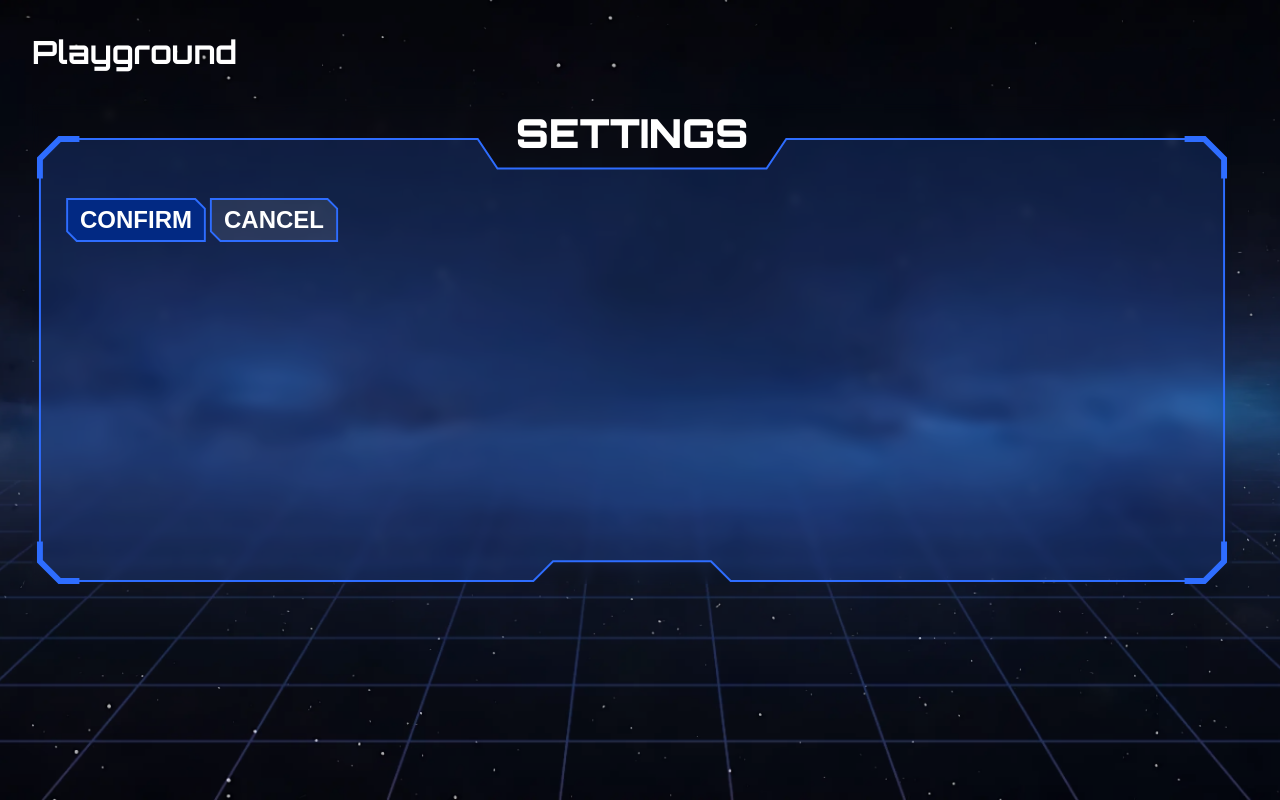
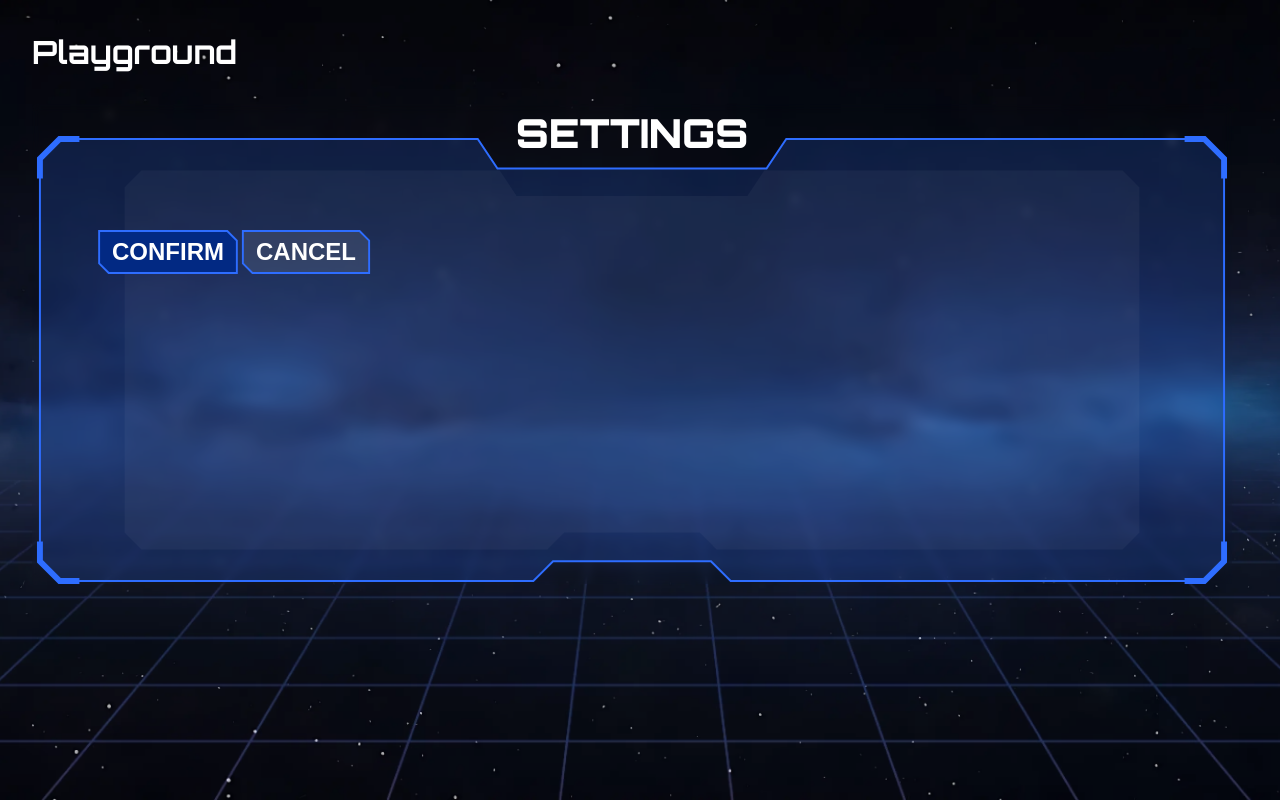
Before and after one commit to CodectiveOrg/snake-frontend, a React (Vite) app: page /playground in a window 1280 px wide. Built offline with nearby package versions, Linux system fonts and the light colour scheme; a web font is replaced by a local one.

Commit message:
Add Shade to Pane (#15)

```diff
--- a/src/components/button/components/button-frame/button-frame.component.tsx
+++ b/src/components/button/components/button-frame/button-frame.component.tsx
@@ -2,7 +2,7 @@ import type { ReactNode, SVGProps } from "react";
 
 import clsx from "clsx";
 
-import { useResizeObserver } from "@/hooks/use-resize-observer.ts";
+import { useResizeObserverHook } from "@/hooks/use-resize-observer.hook.ts";
 
 import styles from "./button-frame.module.css";
 
@@ -17,7 +17,7 @@ export default function ButtonFrameComponent({
   className,
   ...otherProps
 }: Props): ReactNode {
-  const { ref, width, height } = useResizeObserver<SVGSVGElement>();
+  const { ref, width, height } = useResizeObserverHook<SVGSVGElement>();
 
   const offset = 10;
 
--- a/src/components/canvas/components/canvas-frame/canvas-frame.component.tsx
+++ b/src/components/canvas/components/canvas-frame/canvas-frame.component.tsx
@@ -4,7 +4,7 @@ import clsx from "clsx";
 
 import { Size } from "@/configs/size.config.ts";
 
-import { useResizeObserver } from "@/hooks/use-resize-observer.ts";
+import { useResizeObserverHook } from "@/hooks/use-resize-observer.hook.ts";
 
 import styles from "./canvas-frame.module.css";
 
@@ -12,7 +12,7 @@ export default function CanvasFrameComponent({
   className,
   ...otherProps
 }: SVGProps<SVGSVGElement>): ReactNode {
-  const { ref, width, height } = useResizeObserver<SVGSVGElement>();
+  const { ref, width, height } = useResizeObserverHook<SVGSVGElement>();
 
   const offset = Size.CANVAS_CORNER_OFFSET;
   const strokeWidth = Size.CANVAS_CORNER_WIDTH;
--- a/src/components/pane/components/pane-frame/pane-frame.component.tsx
+++ b/src/components/pane/components/pane-frame/pane-frame.component.tsx
@@ -2,9 +2,7 @@ import type { ReactNode, SVGProps } from "react";
 
 import clsx from "clsx";
 
-import { Size } from "@/configs/size.config.ts";
-
-import { useResizeObserver } from "@/hooks/use-resize-observer.ts";
+import { usePaneCalculationHook } from "@/components/pane/hooks/use-pane-calculations.hooks.ts";
 
 import styles from "./pane-frame.module.css";
 
@@ -17,51 +15,45 @@ export default function PaneFrameComponent({
   className,
   ...otherProps
 }: Props): ReactNode {
-  const { ref, width, height } = useResizeObserver<SVGSVGElement>();
-
-  const titleOffset = Size.PANE_TITLE_OFFSET;
-  const footerOffset = Size.PANE_FOOTER_OFFSET;
-  const footerWidth = Size.PANE_FOOTER_WIDTH;
-  const cornerOffset = Size.PANE_CORNER_OFFSET;
-  const strokeWidth = Size.PANE_CORNER_WIDTH;
-  const titlePadding = Size.PANE_TITLE_PADDING;
-
-  titleWidth = Math.max(Size.PANE_MIN_TITLE_WIDTH, titleWidth);
-  const remainWidth = (width - titleWidth) / 2 - titlePadding;
-
-  const footerRemainWidth = (width - footerWidth) / 2;
+  const {
+    ref,
+    strokeWidth,
+    viewBox,
+    perimeterPath,
+    topLeftCornerPath,
+    bottomLeftCornerPath,
+    bottomRightCornerPath,
+    topRightCornerPath,
+  } = usePaneCalculationHook(titleWidth);
 
   return (
     <svg
       ref={ref}
       className={clsx(styles["pane-frame"], className)}
-      viewBox={`${-strokeWidth / 2} ${-strokeWidth / 2} ${width + strokeWidth} ${height + strokeWidth}`}
+      viewBox={viewBox}
       fill="none"
       xmlns="http://www.w3.org/2000/svg"
       {...otherProps}
     >
-      <path
-        className={styles.perimeter}
-        d={`M${cornerOffset} 0L0 ${cornerOffset}V${height - cornerOffset}L${cornerOffset} ${height}H${footerRemainWidth}L${footerRemainWidth + cornerOffset} ${height - footerOffset}H${width - footerRemainWidth - cornerOffset}L${width - footerRemainWidth} ${height}H${width - cornerOffset}L${width} ${height - cornerOffset}V${cornerOffset}L${width - cornerOffset} 0H${width - remainWidth}L${width - remainWidth - cornerOffset} ${titleOffset}H${remainWidth + cornerOffset}L${remainWidth} 0H${cornerOffset}Z`}
-      />
+      <path className={styles.perimeter} d={perimeterPath} />
       <path
         className={styles.corner}
-        d={`M${2 * cornerOffset} 0H${cornerOffset}L0 ${cornerOffset}V${2 * cornerOffset}`}
+        d={topLeftCornerPath}
         strokeWidth={strokeWidth}
       />
       <path
         className={styles.corner}
-        d={`M0 ${height - 2 * cornerOffset}V${height - cornerOffset}L${cornerOffset} ${height}H${2 * cornerOffset}`}
+        d={bottomLeftCornerPath}
         strokeWidth={strokeWidth}
       />
       <path
         className={styles.corner}
-        d={`M${width - 2 * cornerOffset} ${height}H${width - cornerOffset}L${width} ${height - cornerOffset}V${height - 2 * cornerOffset}`}
+        d={bottomRightCornerPath}
         strokeWidth={strokeWidth}
       />
       <path
         className={styles.corner}
-        d={`M${width} ${2 * cornerOffset}V${cornerOffset}L${width - cornerOffset} 0H${width - 2 * cornerOffset}`}
+        d={topRightCornerPath}
         strokeWidth={strokeWidth}
       />
     </svg>
--- /dev/null
+++ b/src/components/pane/components/pane-shade/pane-shade.component.tsx
@@ -0,0 +1,32 @@
+import type { ReactNode, SVGProps } from "react";
+
+import clsx from "clsx";
+
+import { usePaneCalculationHook } from "@/components/pane/hooks/use-pane-calculations.hooks.ts";
+
+import styles from "./pane-shade.module.css";
+
+type Props = SVGProps<SVGSVGElement> & {
+  titleWidth: number;
+};
+
+export default function PaneShadeComponent({
+  titleWidth,
+  className,
+  ...otherProps
+}: Props): ReactNode {
+  const { ref, viewBox, perimeterPath } = usePaneCalculationHook(titleWidth);
+
+  return (
+    <svg
+      ref={ref}
+      className={clsx(styles["pane-shade"], className)}
+      viewBox={viewBox}
+      fill="none"
+      xmlns="http://www.w3.org/2000/svg"
+      {...otherProps}
+    >
+      <path className={styles.perimeter} d={perimeterPath} />
+    </svg>
+  );
+}
--- /dev/null
+++ b/src/components/pane/components/pane-shade/pane-shade.module.css
@@ -0,0 +1,5 @@
+.pane-shade {
+  .perimeter {
+    fill: color-mix(in hsl, var(--color-on-surface) 4%, transparent);
+  }
+}
--- /dev/null
+++ b/src/components/pane/hooks/use-pane-calculations.hooks.ts
@@ -0,0 +1,52 @@
+import { type Ref } from "react";
+
+import { Size } from "@/configs/size.config.ts";
+
+import { useResizeObserverHook } from "@/hooks/use-resize-observer.hook.ts";
+
+type Result = {
+  ref: Ref<SVGSVGElement>;
+  strokeWidth: number;
+  viewBox: string;
+  perimeterPath: string;
+  topLeftCornerPath: string;
+  bottomLeftCornerPath: string;
+  bottomRightCornerPath: string;
+  topRightCornerPath: string;
+};
+
+export function usePaneCalculationHook(titleWidth: number): Result {
+  const { ref, width, height } = useResizeObserverHook<SVGSVGElement>();
+
+  const titleOffset = Size.PANE_TITLE_OFFSET;
+  const footerOffset = Size.PANE_FOOTER_OFFSET;
+  const footerWidth = Size.PANE_FOOTER_WIDTH;
+  const cornerOffset = Size.PANE_CORNER_OFFSET;
+  const strokeWidth = Size.PANE_CORNER_WIDTH;
+  const titlePadding = Size.PANE_TITLE_PADDING;
+
+  titleWidth = Math.max(Size.PANE_MIN_TITLE_WIDTH, titleWidth);
+  const remainWidth = (width - titleWidth) / 2 - titlePadding;
+
+  const footerRemainWidth = (width - footerWidth) / 2;
+
+  const viewBox = `${-strokeWidth / 2} ${-strokeWidth / 2} ${width + strokeWidth} ${height + strokeWidth}`;
+
+  const perimeterPath = `M${cornerOffset} 0L0 ${cornerOffset}V${height - cornerOffset}L${cornerOffset} ${height}H${footerRemainWidth}L${footerRemainWidth + cornerOffset} ${height - footerOffset}H${width - footerRemainWidth - cornerOffset}L${width - footerRemainWidth} ${height}H${width - cornerOffset}L${width} ${height - cornerOffset}V${cornerOffset}L${width - cornerOffset} 0H${width - remainWidth}L${width - remainWidth - cornerOffset} ${titleOffset}H${remainWidth + cornerOffset}L${remainWidth} 0H${cornerOffset}Z`;
+
+  const topLeftCornerPath = `M${2 * cornerOffset} 0H${cornerOffset}L0 ${cornerOffset}V${2 * cornerOffset}`;
+  const bottomLeftCornerPath = `M0 ${height - 2 * cornerOffset}V${height - cornerOffset}L${cornerOffset} ${height}H${2 * cornerOffset}`;
+  const bottomRightCornerPath = `M${width - 2 * cornerOffset} ${height}H${width - cornerOffset}L${width} ${height - cornerOffset}V${height - 2 * cornerOffset}`;
+  const topRightCornerPath = `M${width} ${2 * cornerOffset}V${cornerOffset}L${width - cornerOffset} 0H${width - 2 * cornerOffset}`;
+
+  return {
+    ref,
+    strokeWidth,
+    viewBox,
+    perimeterPath,
+    topLeftCornerPath,
+    bottomLeftCornerPath,
+    bottomRightCornerPath,
+    topRightCornerPath,
+  };
+}
--- a/src/components/pane/pane.component.tsx
+++ b/src/components/pane/pane.component.tsx
@@ -3,25 +3,28 @@ import type { CSSProperties, PropsWithChildren, ReactNode } from "react";
 import clsx from "clsx";
 
 import PaneFrameComponent from "@/components/pane/components/pane-frame/pane-frame.component.tsx";
+import PaneShadeComponent from "@/components/pane/components/pane-shade/pane-shade.component.tsx";
 
 import { Size } from "@/configs/size.config.ts";
 
-import { useResizeObserver } from "@/hooks/use-resize-observer.ts";
+import { useResizeObserverHook } from "@/hooks/use-resize-observer.hook.ts";
 
 import styles from "./pane.module.css";
 
 type Props = PropsWithChildren<{
   title: string;
+  shade?: boolean;
   className?: string;
 }>;
 
 export default function PaneComponent({
   title,
+  shade = false,
   className,
   children,
 }: Props): ReactNode {
   const { ref: titleRef, width: titleWidth } =
-    useResizeObserver<HTMLDivElement>();
+    useResizeObserverHook<HTMLDivElement>();
 
   const minBleed =
     Size.PANE_MIN_BLEED +
@@ -42,6 +45,9 @@ export default function PaneComponent({
       }
     >
       <PaneFrameComponent className={styles.frame} titleWidth={titleWidth} />
+      {shade && (
+        <PaneShadeComponent className={styles.shade} titleWidth={titleWidth} />
+      )}
       <div ref={titleRef} className={styles.title}>
         {title}
       </div>
--- a/src/components/pane/pane.module.css
+++ b/src/components/pane/pane.module.css
@@ -5,22 +5,33 @@
   backdrop-filter: blur(5px);
 
   position: relative;
+  isolation: isolate;
 
   display: grid;
   grid-template-rows: var(--row-height) 1fr var(--row-height);
 
   padding-block-start: 2rem;
 
-  .frame {
+  .frame,
+  .shade {
     grid-column: 1 / -1;
     grid-row: 1 / -1;
 
     position: absolute;
     inset: 0;
-    z-index: -1;
 
     block-size: 100%;
     inline-size: 100%;
+  }
+
+  .frame {
+    z-index: -2;
+  }
+
+  .shade {
+    z-index: -1;
+
+    padding: 2rem;
   }
 
   .title {
@@ -37,7 +48,15 @@
     text-transform: uppercase;
   }
 
-  .content {
-    padding: 2rem;
+  &:not(:has(.shade)) {
+    .content {
+      padding: 2rem;
+    }
+  }
+
+  &:has(.shade) {
+    .content {
+      padding: 4rem;
+    }
   }
 }
--- a/src/hooks/use-resize-observer.ts
+++ b/src/hooks/use-resize-observer.hook.ts
@@ -6,7 +6,7 @@ type Result<T extends Element> = {
   height: number;
 };
 
-export function useResizeObserver<T extends Element>(): Result<T> {
+export function useResizeObserverHook<T extends Element>(): Result<T> {
   const [width, setWidth] = useState<number>(0);
   const [height, setHeight] = useState<number>(0);
 
--- a/src/pages/playground/playground.page.tsx
+++ b/src/pages/playground/playground.page.tsx
@@ -17,7 +17,7 @@ export default function PlaygroundPage(): ReactNode {
           height: "30rem",
         }}
       >
-        <PaneComponent title="Settings">
+        <PaneComponent shade title="Settings">
           <ButtonComponent>Confirm</ButtonComponent>
           <ButtonComponent color="secondary">Cancel</ButtonComponent>
         </PaneComponent>
```
